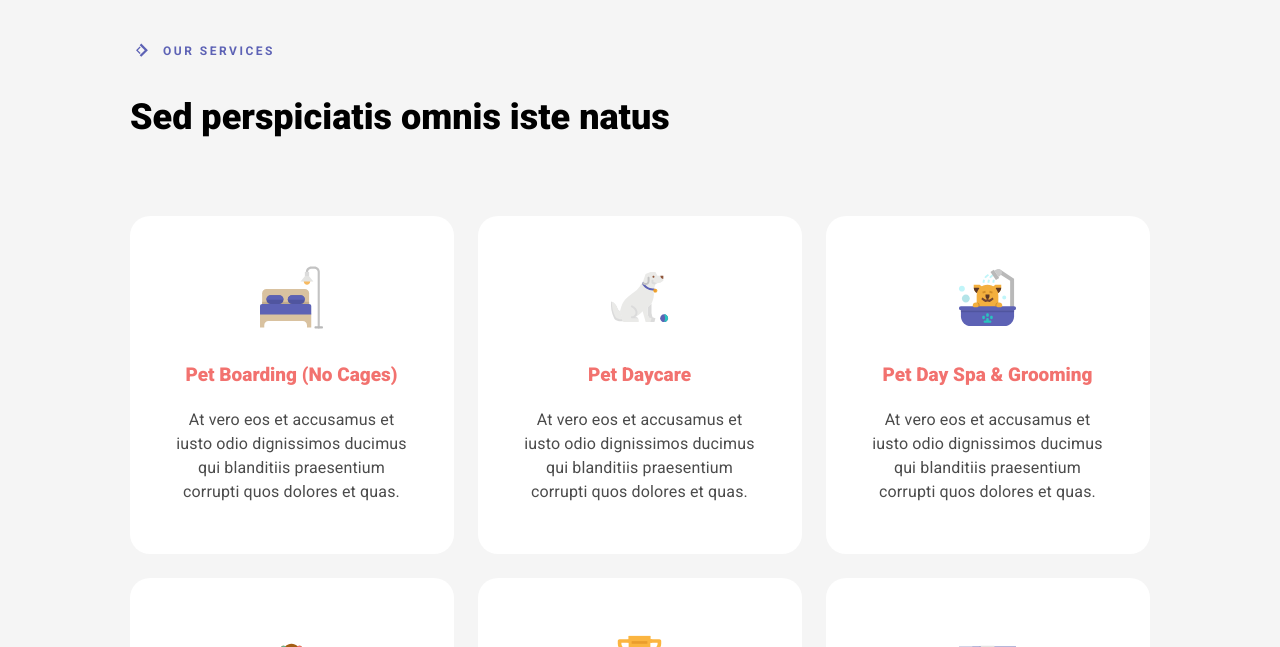
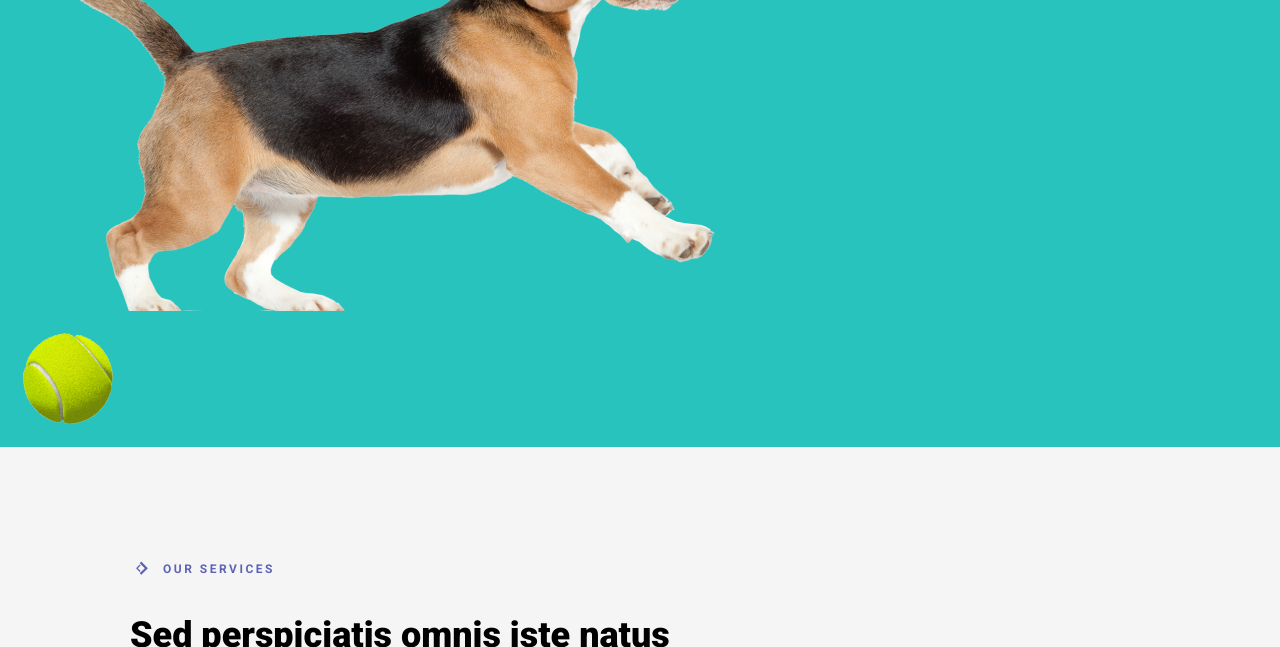
Before and after one commit to RyabovEvgeniy/freelancer_course_lesson15, a plain HTML site: page index.html in a window 1280 px wide. Shown: the part 742-1389 px from the top of the page. Drawn offline with Linux system fonts and the light colour scheme.

Commit message:
Верстаю блок appointment

```diff
--- a/css/style.css
+++ b/css/style.css
@@ -117,6 +117,33 @@ body {
 
 /* ===== end promise ===== */
 
+/* ===== appointment ===== */
+.appointment {
+	background-color: #29C3BE;;
+}
+.appointment__body {
+	display: flex;
+	flex-wrap: wrap;
+}
+.appointment__content {
+	display: flex;
+	flex-direction: column;
+	max-width: 411px;
+}
+.content-appointment {
+}
+.content-appointment__text {
+}
+.titles {
+}
+.titles__text {
+}
+.titles__text_white {
+}
+.appointment__button {
+}
+/* ===== end appointment ===== */
+
 /* ===== services ===== */
 .services {
 	padding: 110px 0px 112px 0px;
--- a/index.html
+++ b/index.html
@@ -74,14 +74,15 @@
 				</div>
 			</div>
 			<div class="appointment">
-				<div class="appointment__container">
-					<img src="" alt="" srcset="">
+				<div class="appointment__body">
+					<img src="img/appointment_image01.png" alt="dog">
 					<div class="appointment__content content-appointment">
 						<div class="content-appointment__text titles">
 							<h2 class="titles__text titles__text_white">Nemo enim ipsam voluptatem quia voluptas in proident</h2>
 						</div>
 						<a class="appointment__button" href="#">Make an Appointment</a>
 					</div>
+					<img src="img/appointment_image02.png" alt="ball">
 				</div>
 			</div>
 			<div class="services">
```
